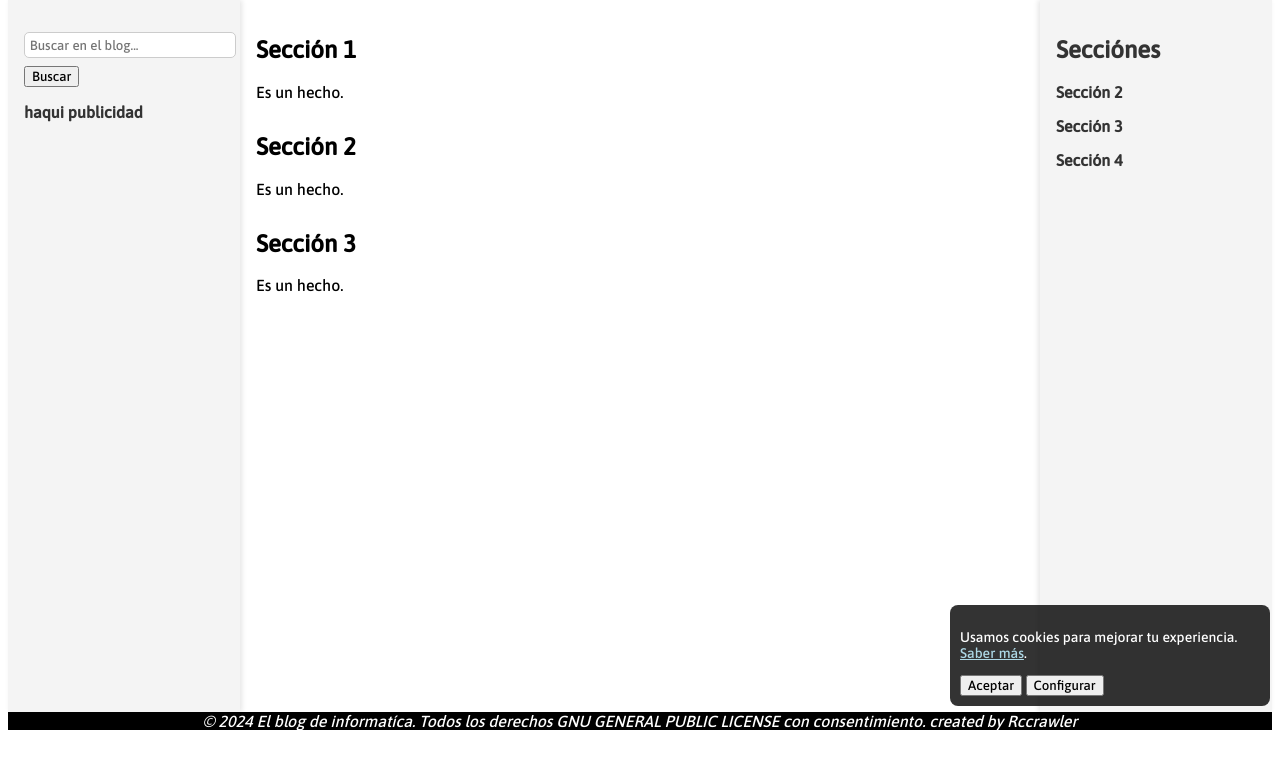
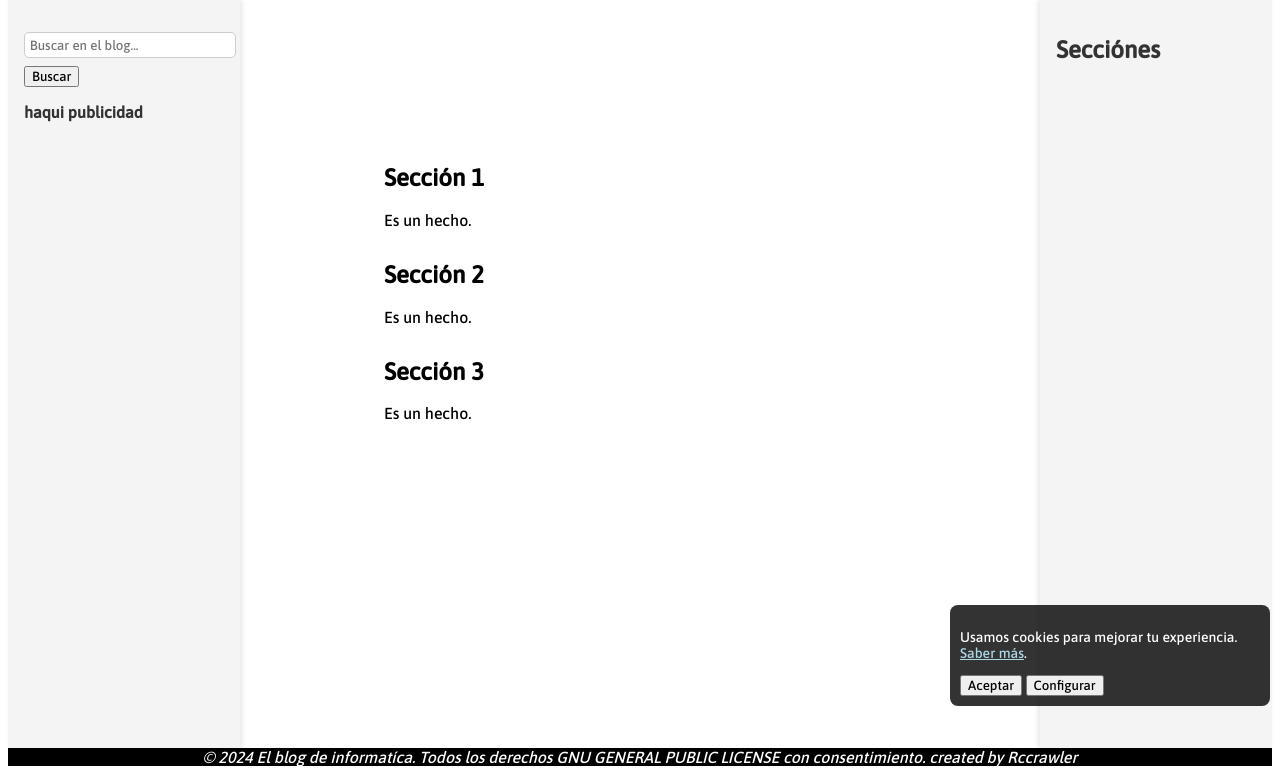
Before and after one commit to Rccrawler/El-blog-de-la-informatica, a PHP site: page / in a window 1280 px wide. Shown: the part 84-858 px from the top of the page. Before the commit the page ends 814 px from the top, so only its background shows below. Run offline with PHP 8.4, Linux system fonts and the light colour scheme.

Commit message:
update 13/12/2024
update 13/12/2024

```diff
--- a/css/menu-de-nabegacion.css
+++ b/css/menu-de-nabegacion.css
@@ -57,9 +57,9 @@
 
 .content {
     flex: 1;
-    padding: 1rem;
+    padding: 9rem; /*problema las letras tanvien bajan aparte de apartarse de abajo*/
     order: 2;
-    height: 85vh; /* Asigna una altura fija o máxima */
+    height: 57.5vh; /* Asigna una altura fija o máxima */
     overflow-y: auto; /* Agrega una barra de desplazamiento vertical */
 }
 
--- a/index.html
+++ b/index.html
@@ -75,9 +75,11 @@
 	        <nav class="sidebar right"><!--poner las seciones-->
         		<ul>
         			<li><a><h2>Secciónes</h2></a></li>
+        			<!--
 	                <li><a href="#seccion2">Sección 2</a></li>
 	                <li><a href="#seccion3">Sección 3</a></li>
 	                <li><a href="#seccion4">Sección 4</a></li>
+	            	-->
         		</ul>
     		</nav>
 
--- a/updates.txt
+++ b/updates.txt
@@ -1,4 +1,7 @@
 mejorar titular
+
 revisar fuente de letra
+
 centrar el texto para que sea mas facil de leer pero no usar etiqueta para centrar a lo literal usar margin y pading y cosas similares para centrarlo
+
 añadir elementos a la barra izquierda
```
